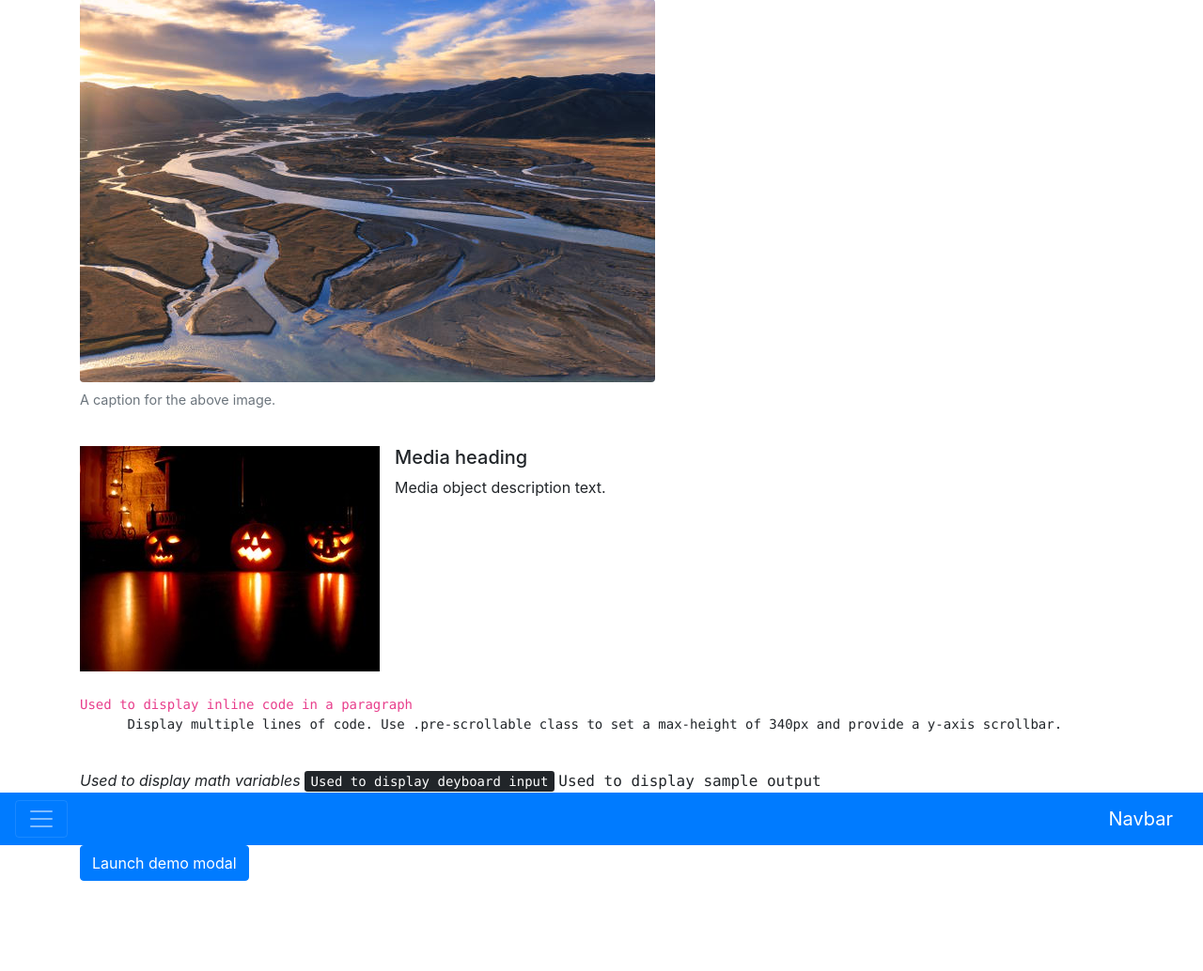
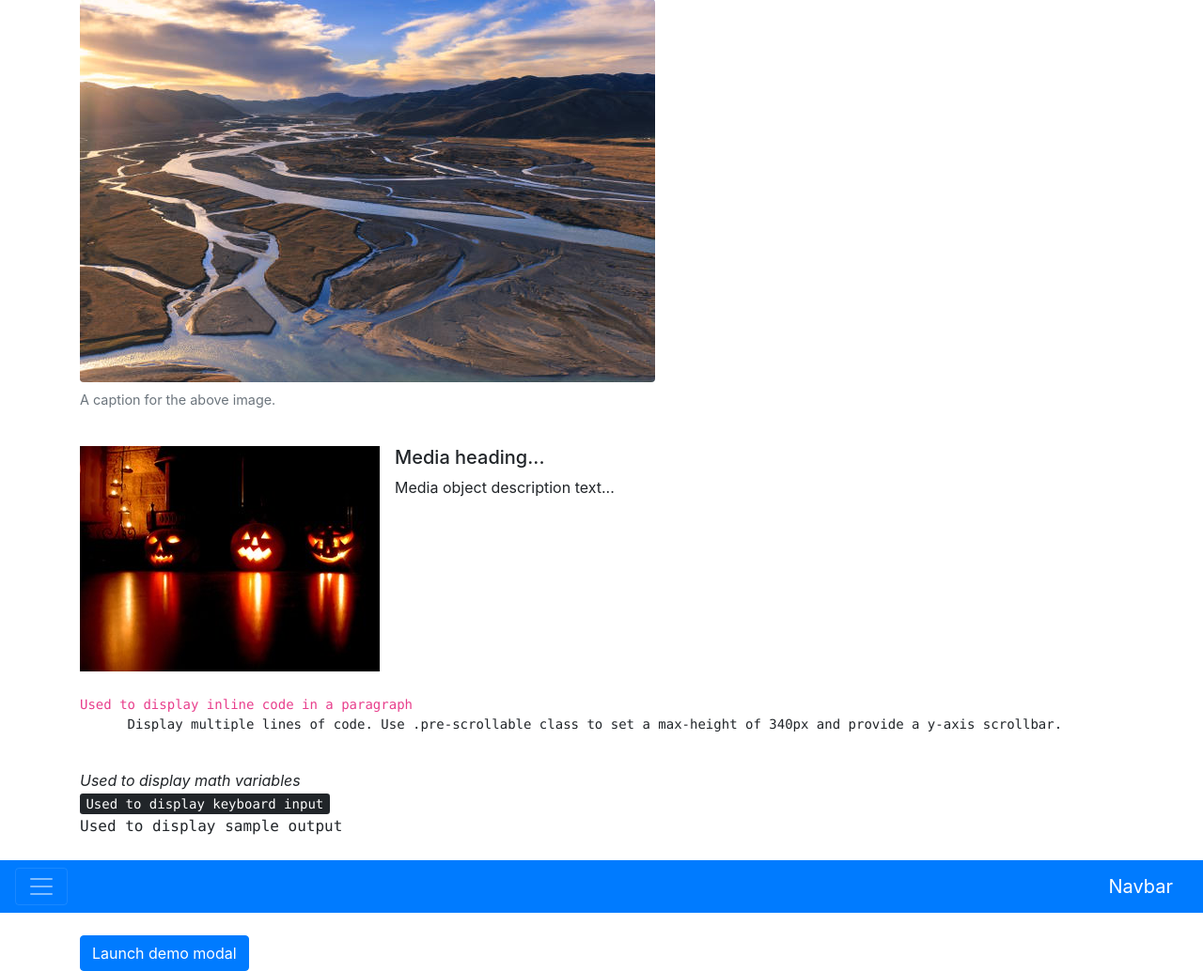
Before and after one commit to BorisVV/myFirstWeb, a Django app: page /samplesBootstrap1/ in a window 1280 px wide. Shown: the part 304-1338 px from the top of the page at 94% size. Before the commit the page ends 1242 px from the top, so only its background shows below. Run offline with Django 3.2, Linux system fonts and the light colour scheme; some libraries are stand-ins or nearby versions.

Commit message:
Added spacing, and corrected some typos.

```diff
--- a/blog/templates/blog/samplesBootstrap1.html
+++ b/blog/templates/blog/samplesBootstrap1.html
@@ -1,7 +1,7 @@
 {% extends 'blog/base.html'%}
 {% load static %}
 
-{% block title %}Bootstrap1{% endblock %}
+{% block title %}SamplesBootstrap{% endblock %}
 
 {% block content %}
 
@@ -23,8 +23,8 @@
     <div class="media divMarging">
       <img src="{% static 'img/halloween_pic.png' %}" class="mr-3" alt="image">
       <div class="media-body">
-        <h5 class="mt-0">Media heading</h5>
-        Media object description text.
+        <h5 class="mt-0">Media heading...</h5>
+        Media object description text...
       </div>
     </div>
 
@@ -33,11 +33,12 @@
     <pre class="pre-scrollable">
       Display multiple lines of code. Use .pre-scrollable class to set a max-height of 340px and provide a y-axis scrollbar.
     </pre>
-    <var>Used to display math variables</var>
-    <kbd>Used to display deyboard input</kbd>
+    <var>Used to display math variables</var><br>
+    <kbd>Used to display keyboard input</kbd><br>
     <samp>Used to display sample output</samp>
   </div>
 
+  <br>
   <nav class="navbar navbar-toggleable-md navbar-dark bg-primary">
     <button class="navbar-toggler navbar-toggler-right" type="button" data-toggle="collapse" data-target="#navbarNavDropdown" aria-controls="navbarNavDropdown" aria-expanded="false" aria-label="Toggle navigation">
       <span class="navbar-toggler-icon"></span>
@@ -63,6 +64,7 @@
     </div>
   </nav>
 
+  <br>
   <div class="container">
     <!-- Button trigger modal. -->
     <button type="button" class="btn btn-primary" data-toggle="modal" data-target="#myModal" name="buttonTrigger">Launch demo modal</button>
```
